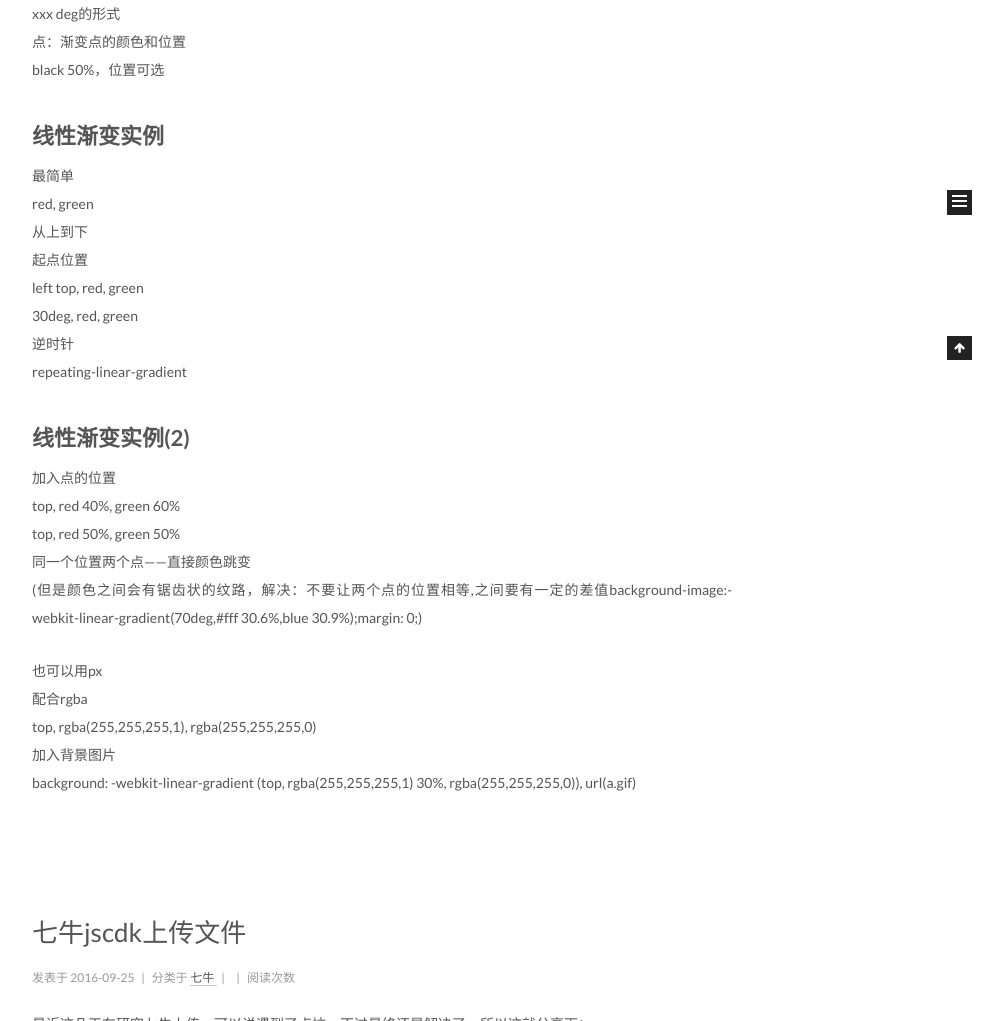
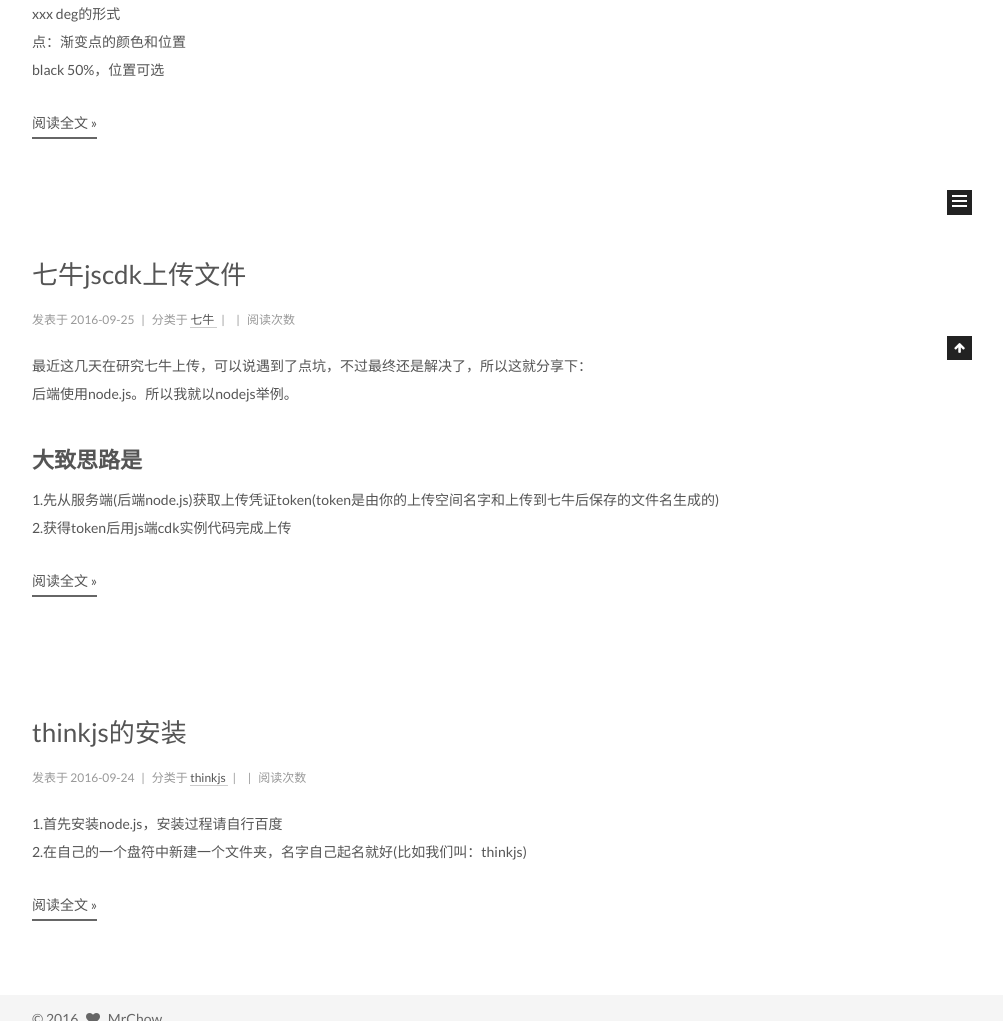
Before and after one commit to codemrchow/codemrchow.github.io, a plain HTML site: page index.html in a window 1280 px wide. Shown: the part 540-1561 px from the top of the page, without its empty margins (258-1261 px from the left). Drawn offline with Linux system fonts and the light colour scheme; a script that the page names is missing.

Commit message:
Site updated: 2016-10-22 17:34:09

```diff
--- a/css/main.css
+++ b/css/main.css
@@ -1663,7 +1663,7 @@ pre .javascript .function {
   width: 4px;
   height: 4px;
   border-radius: 50%;
-  background: #90ff16;
+  background: #8b462b;
 }
 .links-of-blogroll {
   font-size: 13px;
--- a/index.html
+++ b/index.html
@@ -336,13 +336,12 @@
 
 
 
-
-            <h2 id="线性渐变格式"><a href="#线性渐变格式" class="headerlink" title="线性渐变格式"></a>线性渐变格式</h2><p>linear-gradient([&lt;起点&gt; || &lt;角度&gt;,]? &lt;点&gt;, &lt;点&gt;…)<br>只能用在背景上<br>IE filter:progid:DXImageTransform.Microsoft.gradient(startColorstr=’#ffffff’,endColorstr=’#ff0000’,GradientType=’1’);<br>参数<br>起点：从什么方向开始渐变        默认：top<br>left、top、left top<br>角度：从什么角度开始渐变<br>xxx deg的形式<br>点：渐变点的颜色和位置<br>black 50%，位置可选</p>
-<h2 id="线性渐变实例"><a href="#线性渐变实例" class="headerlink" title="线性渐变实例"></a>线性渐变实例</h2><p>最简单<br>red, green<br>从上到下<br>起点位置<br>left top, red, green<br>30deg, red, green<br>逆时针<br>repeating-linear-gradient</p>
-<h2 id="线性渐变实例-2"><a href="#线性渐变实例-2" class="headerlink" title="线性渐变实例(2)"></a>线性渐变实例(2)</h2><p>加入点的位置<br>top, red 40%, green 60%<br>top, red 50%, green 50%<br>同一个位置两个点——直接颜色跳变<br>(但是颜色之间会有锯齿状的纹路，解决：不要让两个点的位置相等,之间要有一定的差值background-image:-webkit-linear-gradient(70deg,#fff 30.6%,blue 30.9%);margin: 0;)</p>
-<p>也可以用px<br>配合rgba<br>top, rgba(255,255,255,1), rgba(255,255,255,0)<br>加入背景图片<br>background: -webkit-linear-gradient (top, rgba(255,255,255,1) 30%, rgba(255,255,255,0)), url(a.gif)</p>
-
-
+          <h2 id="线性渐变格式"><a href="#线性渐变格式" class="headerlink" title="线性渐变格式"></a>线性渐变格式</h2><p>linear-gradient([&lt;起点&gt; || &lt;角度&gt;,]? &lt;点&gt;, &lt;点&gt;…)<br>只能用在背景上<br>IE filter:progid:DXImageTransform.Microsoft.gradient(startColorstr=’#ffffff’,endColorstr=’#ff0000’,GradientType=’1’);<br>参数<br>起点：从什么方向开始渐变        默认：top<br>left、top、left top<br>角度：从什么角度开始渐变<br>xxx deg的形式<br>点：渐变点的颜色和位置<br>black 50%，位置可选<br>
+          <div class="post-more-link text-center">
+            <a class="btn" href="/2016/10/22/css3渐变的特性/#more" rel="contents">
+              阅读全文 &raquo;
+            </a>
+          </div>
 
 
     </div>
```
Also changed, not shown: 2016/10/22/css3渐变的特性/index.html (+2 -2 lines).
